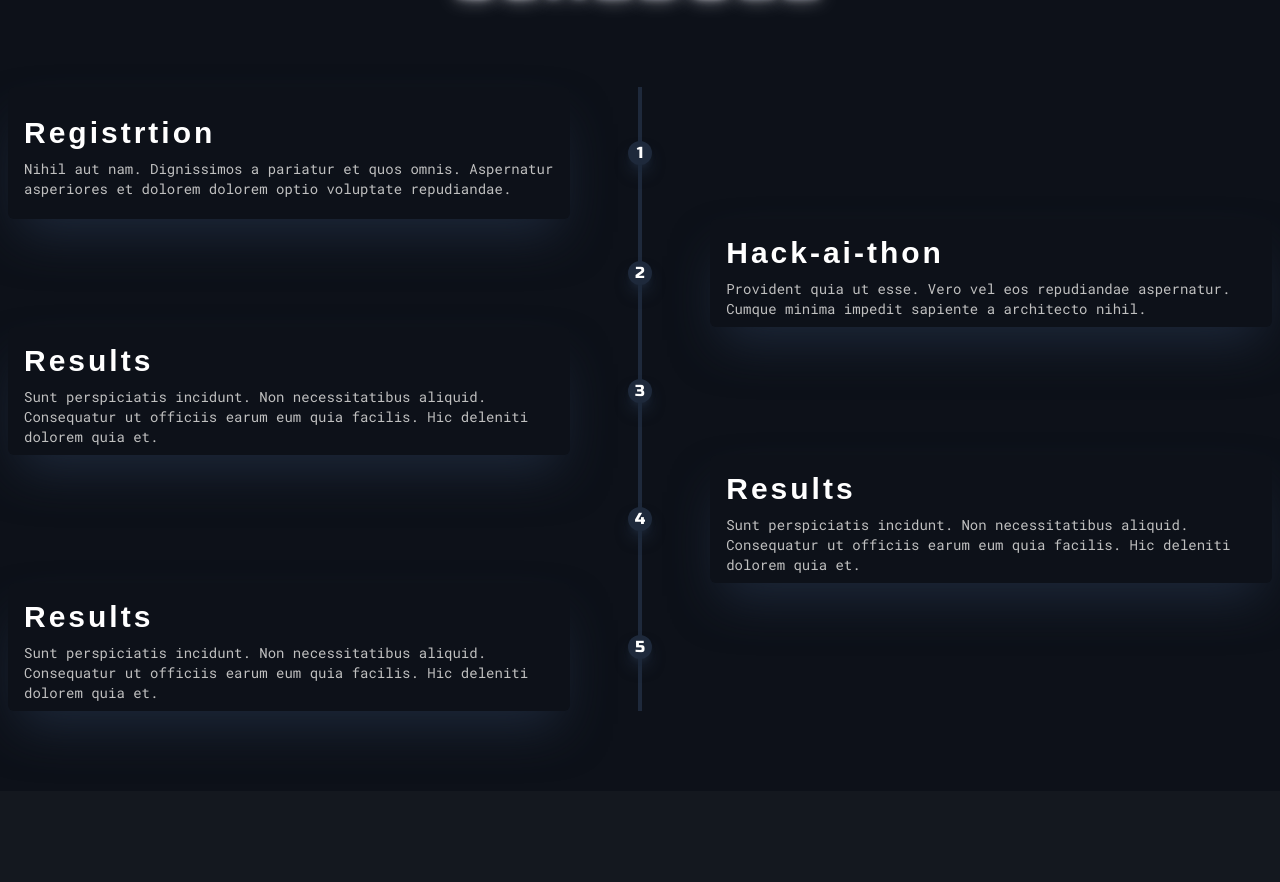
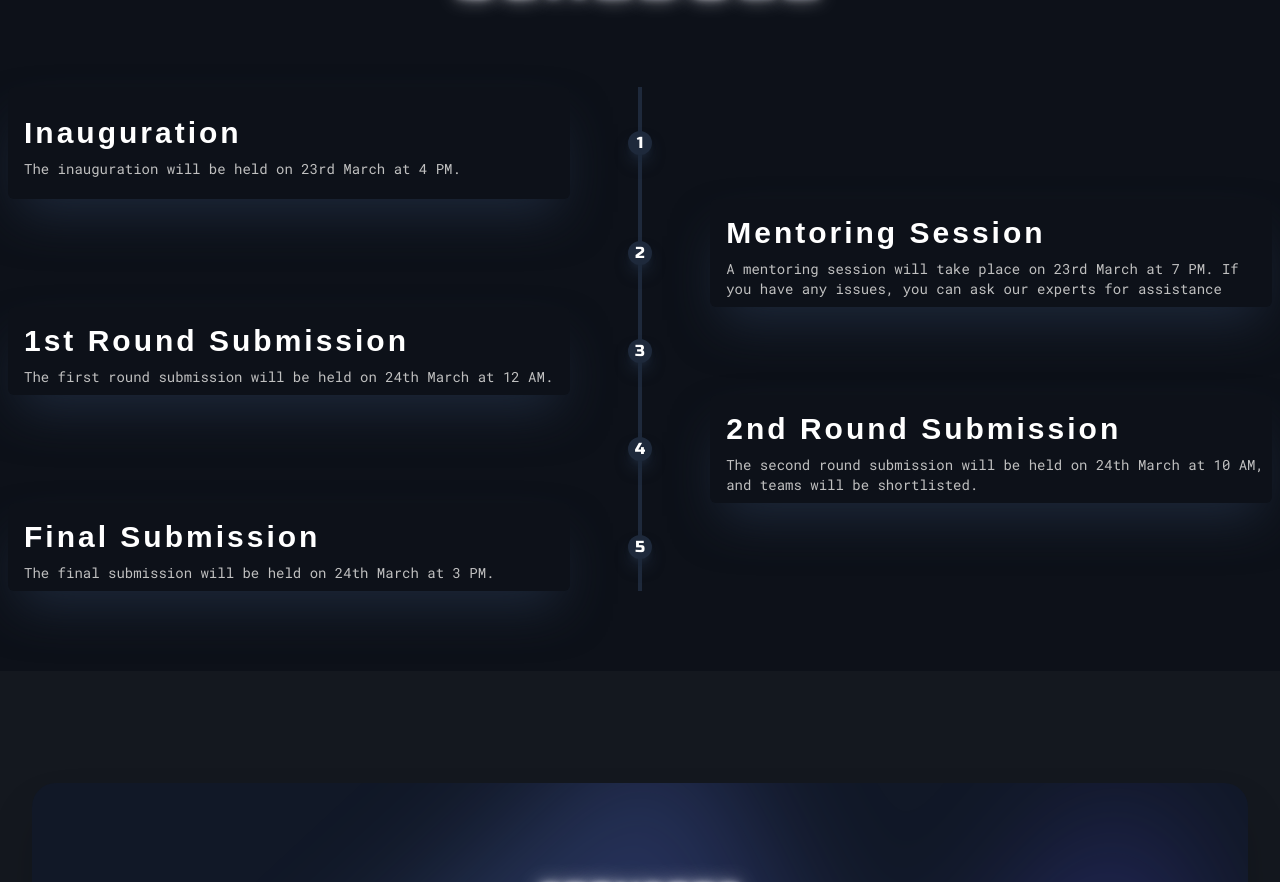
Before and after one commit to CodeMaverick07/Hack-ai-thon, a React (Create React App) app: page / in a window 1280 px wide. Shown: the part 3256-4138 px from the top of the page. Built offline with nearby package versions, Linux system fonts and the light colour scheme; a web font is replaced by a local one.

Commit message:
Update button styling and logo size

```diff
--- a/src/components/Footer.jsx
+++ b/src/components/Footer.jsx
@@ -69,7 +69,7 @@ const Footer = () => {
     <footer className="bg-black  max-md:h-[50vh] flex justify-center items-center">
       <div className="mx-auto max-w-7xl flex flex-col justify-center items-center overflow-hidden px-6 py-20 sm:py-24 lg:px-8">
         <a href="#hero">
-          <button className="font-ai text-black text-2xl max-md:text-base max-md:mt-12 p-3 bg-yellow-400 border border-black rounded-lg hover:scale-110">
+          <button className="font-ai text-black text-2xl max-md:text-base max-md:mt-20 p-3 bg-yellow-400 border border-black rounded-lg hover:scale-110">
             <div className="flex justify-center items-center gap-1">
               <span>Apply</span> <FaArrowRight />
             </div>
--- a/src/components/HeroSection.jsx
+++ b/src/components/HeroSection.jsx
@@ -125,7 +125,7 @@ const HeroSection = () => {
           data-speed="70"
         >
           <div className="flex flex-col justify-center items-center">
-            <img src="/logo_trans.png" alt="logo" className="w-14 h-14" />
+            <img src="/logo_trans.png" alt="logo" className="w-16 h-16" />
 
             <h1 className="overflow-visible font-ai">Hack-AI-Thon 2024</h1>
           </div>
--- a/src/components/TimeLine.jsx
+++ b/src/components/TimeLine.jsx
@@ -1,34 +1,32 @@
 function TimeLine() {
   const timeline = [
     {
-      name: "Registrtion",
-      description:
-        "Nihil aut nam. Dignissimos a pariatur et quos omnis. Aspernatur asperiores et dolorem dolorem optio voluptate repudiandae.",
-      date: "9th feb",
+      name: "Inauguration",
+      description: "The inauguration will be held on 23rd March at 4 PM.",
+      date: "23rd march 4 PM",
     },
     {
-      name: "Hack-ai-thon",
+      name: "Mentoring Session",
       description:
-        "Provident quia ut esse. Vero vel eos repudiandae aspernatur. Cumque minima impedit sapiente a architecto nihil.",
-      date: "10th feb",
+        "A mentoring session will take place on 23rd March at 7 PM. If you have any issues, you can ask our experts for assistance",
+      date: "23rd march 7 PM",
     },
     {
-      name: "Results",
+      name: "1st Round Submission",
       description:
-        "Sunt perspiciatis incidunt. Non necessitatibus aliquid. Consequatur ut officiis earum eum quia facilis. Hic deleniti dolorem quia et.",
-      date: "11th feb",
+        "The first round submission will be held on 24th March at 12 AM.",
+      date: "24th march 12 AM",
     },
     {
-      name: "Results",
+      name: "2nd Round Submission",
       description:
-        "Sunt perspiciatis incidunt. Non necessitatibus aliquid. Consequatur ut officiis earum eum quia facilis. Hic deleniti dolorem quia et.",
-      date: "11th feb",
+        "The second round submission will be held on 24th March at 10 AM, and teams will be shortlisted.",
+      date: "24th march 10 AM",
     },
     {
-      name: "Results",
-      description:
-        "Sunt perspiciatis incidunt. Non necessitatibus aliquid. Consequatur ut officiis earum eum quia facilis. Hic deleniti dolorem quia et.",
-      date: "11th feb",
+      name: "Final Submission",
+      description: "The final submission will be held on 24th March at 3 PM.",
+      date: "24th march 3 PM",
     },
   ];
   return (
```
